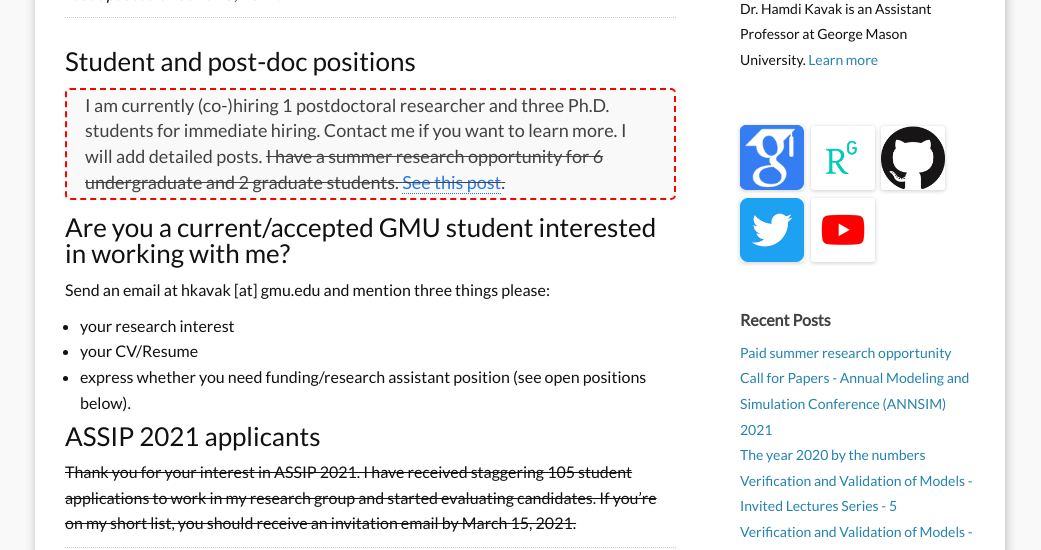
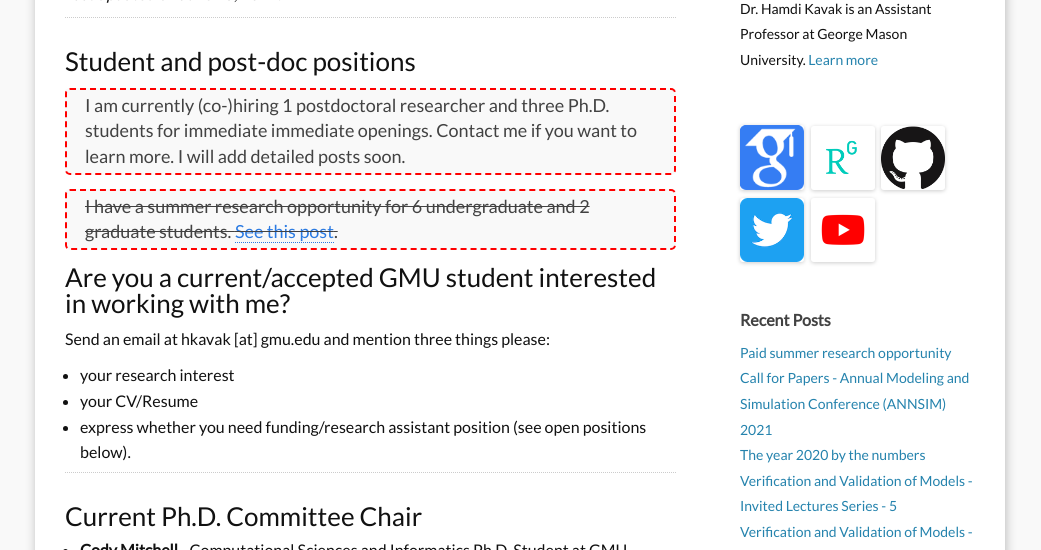
Before and after one commit to hamdikavak/hamdikavak.github.io, a Jekyll site: the page built from j_students.md, in a window 1280 px wide and 900 px high, cut to the strip 350-900 px from the top of the window. Shown: the whole strip, without its empty margins (120-1161 px from the left). Built offline with Jekyll 4.4.1, drawn with Linux system fonts in a browser that asks for light colours; nearby versions of some CDN libraries.

Commit message:
Date and open positions updated

```diff
--- a/j_students.md
+++ b/j_students.md
@@ -13,7 +13,8 @@
 
 ### Student and post-doc positions
 
-> I am currently (co-)hiring 1 postdoctoral researcher and three Ph.D. students for immediate hiring. Contact me if you want to learn more. I will add detailed posts.
+> I am currently (co-)hiring 1 postdoctoral researcher and three Ph.D. students for immediate immediate openings. Contact me if you want to learn more. I will add detailed posts soon.
+
 > ~~I have a summer research opportunity for 6 undergraduate and 2 graduate students. [See this post]({{ site.baseurl }}/jobs/2021/03/04/summer-research-opportunity.html).~~
 
 
@@ -23,8 +24,10 @@
 * your CV/Resume
 * express whether you need funding/research assistant position (see open positions below).
 
+<!--
 ### ASSIP 2021 applicants
-~~Thank you for your interest in ASSIP 2021. I have received staggering 105 student applications to work in my research group and started evaluating candidates. If you're on my short list, you should receive an invitation email by March 15, 2021.~~
+Thank you for your interest in ASSIP 2021. I have received staggering 105 student applications to work in my research group and started evaluating candidates. If you're on my short list, you should receive an invitation email by March 15, 2021.
+-->
 
 ---
 
```
